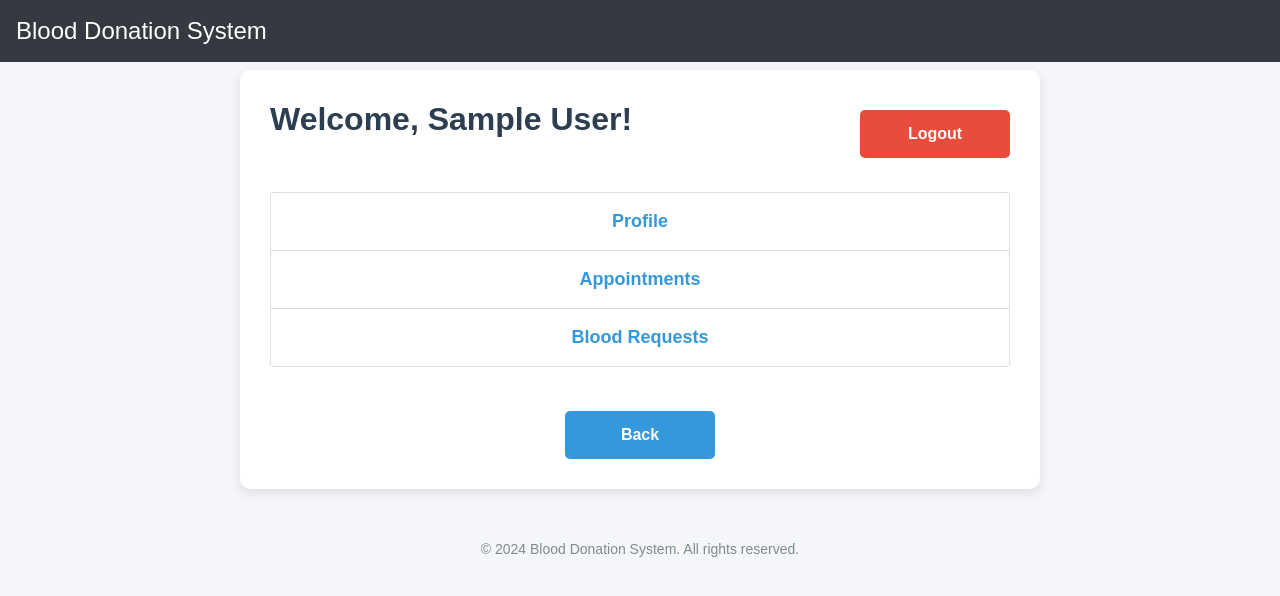
After one commit to MoizAliAkhtar/Blood, a PHP site: page /donordashboard.php in a window 1280 px wide. The commit adds this page. Shown: the top 596 px of the page. Run offline with PHP 8.4, Linux system fonts and the light colour scheme; the visitor is signed in with stand-in values (Sample User, id 1).

Commit message:
Add files via upload

```diff
--- /dev/null
+++ b/donordashboard.php
@@ -0,0 +1,150 @@
+<?php
+session_start();
+
+// Check if donor is logged in
+if (!isset($_SESSION['donor_id'])) {
+    header("Location: login.php");
+    exit();
+}
+?>
+
+<!DOCTYPE html>
+<html lang="en">
+
+<head>
+    <meta charset="UTF-8">
+    <meta name="viewport" content="width=device-width, initial-scale=1.0">
+    <title>Donor Dashboard - Blood Donation System</title>
+    <link rel="stylesheet" href="https://maxcdn.bootstrapcdn.com/bootstrap/4.5.2/css/bootstrap.min.css">
+    <style>
+        body {
+            font-family: Arial, sans-serif;
+            background-color: #f4f6f9;
+            margin-top: 70px;
+        }
+
+        .navbar {
+            background-color: #2c3e50;
+        }
+
+        .navbar-brand {
+            font-size: 24px;
+            color: #fff;
+        }
+
+        .container {
+            max-width: 800px;
+            background-color: #ffffff;
+            padding: 30px;
+            margin-top: 50px;
+            border-radius: 10px;
+            box-shadow: 0 4px 12px rgba(0, 0, 0, 0.1);
+        }
+
+        h2 {
+            font-size: 32px;
+            color: #2c3e50;
+            margin-bottom: 30px;
+            font-weight: bold;
+        }
+
+        .list-group-item {
+            font-size: 18px;
+            padding: 15px;
+            text-align: center;
+        }
+
+        .list-group-item a {
+            color: #3498db;
+            text-decoration: none;
+            font-weight: bold;
+        }
+
+        .list-group-item a:hover {
+            text-decoration: underline;
+        }
+
+        .btn-logout {
+            background-color: #e74c3c;
+            color: white;
+            border: none;
+            width: 150px;
+            padding: 12px;
+            font-size: 16px;
+            font-weight: bold;
+            border-radius: 5px;
+        }
+
+        .btn-logout:hover {
+            background-color: #c0392b;
+        }
+
+        .btn-back {
+            background-color: #3498db;
+            color: white;
+            border: none;
+            width: 150px;
+            padding: 12px;
+            font-size: 16px;
+            font-weight: bold;
+            border-radius: 5px;
+            margin-top: 20px;
+        }
+
+        .btn-back:hover {
+            background-color: #2980b9;
+        }
+
+        .footer {
+            text-align: center;
+            margin-top: 50px;
+            font-size: 14px;
+            color: #7f8c8d;
+        }
+
+        .footer p {
+            margin-bottom: 0;
+        }
+    </style>
+</head>
+
+<body>
+    <!-- Navbar -->
+    <nav class="navbar navbar-expand-lg navbar-dark bg-dark fixed-top">
+        <a class="navbar-brand" href="#">Blood Donation System</a>
+    </nav>
+
+    <!-- Donor Dashboard -->
+    <section class="container">
+        <div class="d-flex justify-content-between align-items-center">
+            <h2>Welcome, <?php echo htmlspecialchars($_SESSION['donor_name']); ?>!</h2>
+            <form method="POST" action="logout.php">
+                <button type="submit" class="btn btn-logout">Logout</button>
+            </form>
+        </div>
+
+        <div class="mt-4">
+            <ul class="list-group">
+                <li class="list-group-item"><a href="donorprofile.php">Profile</a></li>
+                <li class="list-group-item"><a href="accepted_patient.php">Appointments</a></li>
+                <li class="list-group-item"><a href="needblood.php">Blood Requests</a></li>
+            </ul>
+        </div>
+
+        <!-- Back Button -->
+        <div class="text-center mt-4">
+            <a href="users.html" class="btn btn-back">Back</a>
+        </div>
+    </section>
+
+    <!-- Footer -->
+    <div class="footer">
+        <p>&copy; 2024 Blood Donation System. All rights reserved.</p>
+    </div>
+
+    <!-- JavaScript and jQuery -->
+    <script src="https://code.jquery.com/jquery-3.5.1.min.js"></script>
+    <script src="https://maxcdn.bootstrapcdn.com/bootstrap/4.5.2/js/bootstrap.min.js"></script>
+</body>
+
+</html>
```
Also changed, not shown: bloodinventory.html (+113 -23 lines), donate.php (+26 -15 lines), donorlink.html (+15 -6 lines), donorlogin.php (added, +98 -0 lines), donorprofile.php (added, +87 -0 lines), generate_report.php (added, +39 -0 lines), handle_request.php (added, +40 -0 lines).
